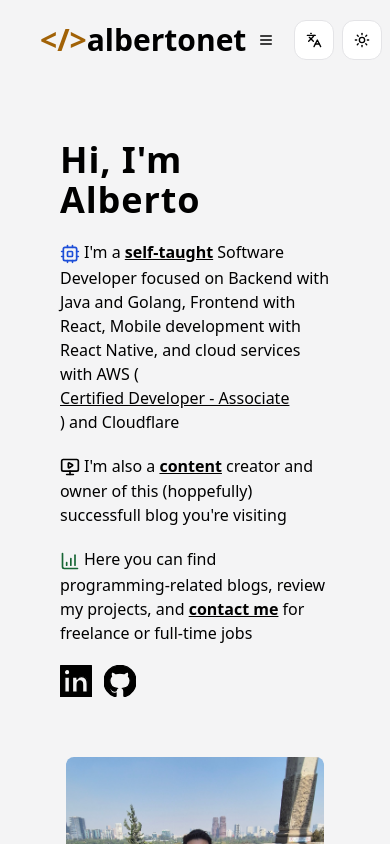
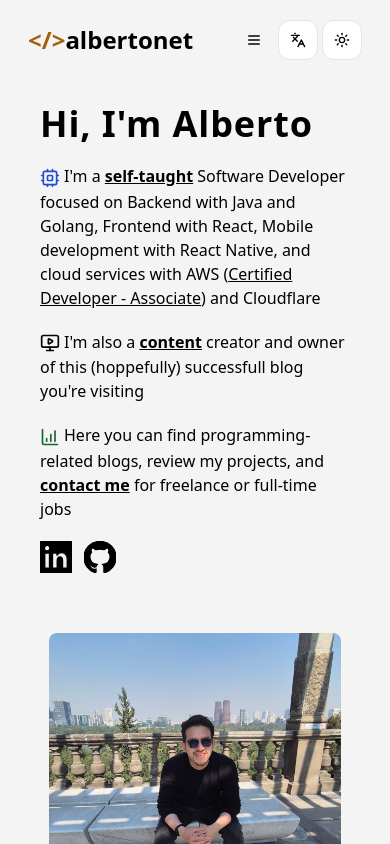
Before and after one commit to tizor98/albertonet, a Next.js app: page / in a window 390 px wide. Shown: the top 844 px of the page. Built offline with nearby package versions, Linux system fonts and the light colour scheme; no server answers.

Commit message:
minor ui errors fixed

```diff
--- a/src/presentation/components/home/hero.tsx
+++ b/src/presentation/components/home/hero.tsx
@@ -15,7 +15,7 @@ export default function Hero() {
     return (
         <section
             id="hero"
-            className="container flex flex-col lg:flex-row items-center gap-10 p-10"
+            className="container flex flex-col lg:flex-row items-center p-5 gap-10 md:p-10"
         >
             <div className="flex flex-col items-start lg:items-center p-5 gap-5 lg:text-xl">
                 <h1 className="text-4xl font-bold tracking-wide">
@@ -111,7 +111,7 @@ function ExternalLink({ href, children }: ExternalLinkProps) {
                     {children}
                 </Link>
             ) : (
-                <div>{children}</div>
+                <span>{children}</span>
             )}
         </>
     );
--- a/src/presentation/components/share/header.tsx
+++ b/src/presentation/components/share/header.tsx
@@ -9,9 +9,9 @@ export default function Header() {
     const t = useTranslations("home");
     return (
         <header className="w-full">
-            <nav className="container mx-auto my-5 px-10 flex items-center justify-between">
+            <nav className="container mx-auto mb-1 md:mb-5 mt-5 px-7 md:px-10 flex items-center justify-between">
                 <Link href={paths.home()}>
-                    <h1 className="font-semibold text-3xl dark:text-white">
+                    <h1 className="font-semibold text-2xl md:text-3xl dark:text-white">
                         <span className="text-yellow-700 dark:invert">
                             {"</>"}
                         </span>
--- a/src/presentation/components/share/nav-mobile.tsx
+++ b/src/presentation/components/share/nav-mobile.tsx
@@ -17,7 +17,7 @@ export default function NavMobile() {
     };
 
     return (
-        <div className="lg:hidden flex items-center gap-2">
+        <div className="lg:hidden flex items-center gap-1">
             <Button
                 onClick={onClick}
                 variant={"ghost"}
@@ -31,7 +31,7 @@ export default function NavMobile() {
                 <Button
                     onClick={onClick}
                     variant={"ghost"}
-                    className="absolute z-0 top-0 h-full left-0 right-0 mt-20 p-10 flex flex-col items-start justify-start gap-5 text-2xl bg-zinc-100 dark:bg-zinc-900 cursor-default"
+                    className="absolute z-0 top-0 h-fit border border-zinc-400 rounded-3xl left-0 right-0 mt-20 p-10 flex flex-col items-start justify-start gap-5 text-2xl text-white dark:text-black bg-zinc-900 dark:bg-zinc-100 cursor-default"
                 >
                     <Link
                         className="z-10 hover:text-blue-800 dark:hover:text-blue-400 duration-150"
--- a/src/presentation/components/share/page-in-construction.tsx
+++ b/src/presentation/components/share/page-in-construction.tsx
@@ -8,7 +8,7 @@ export default function PageInConstruction() {
     const t = useTranslations("error");
     return (
         <main className="container mx-auto min-h-[600px] flex flex-col items-center justify-center gap-5">
-            <h2 className="text-yellow-500 font-bold text-2xl flex flex-col items-center gap-1">
+            <h2 className="text-yellow-500 font-bold text-2xl flex flex-col items-center text-center gap-1">
                 <Construction className="text-yellow-400" size={50} />
                 {t("pageInConstruction")}
             </h2>
```
